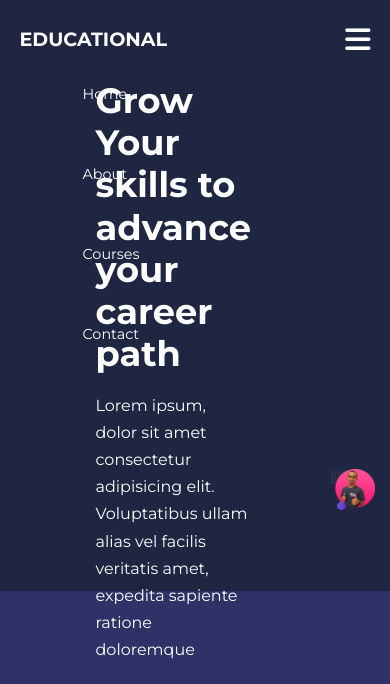
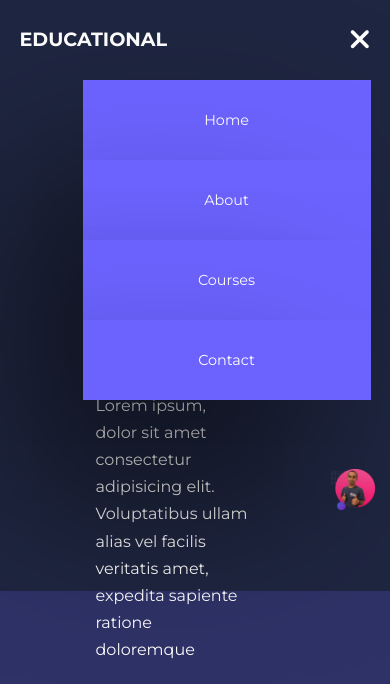
Before and after one commit to rajon111/responsive-multipage-edu-website, a plain HTML site: page index.html in a window 390 px wide. Both pictures are taken after a click on the button 357 px from the left and 40 px from the top of the page. Shown: the top 684 px of the page. Drawn offline with nearby package versions, Linux system fonts and the light colour scheme; a web font is replaced by a local one.

Commit message:
drop-down navbar added

```diff
--- a/css/style.css
+++ b/css/style.css
@@ -374,14 +374,25 @@ footer ul li a:hover{
         width: 18rem;
         flex-direction: column;
         gap: 0;
+        display: none;
     }
     .nav__menu li{
         width: 100%;
         height: 5rem;
         /* height: 5.8rem; */
+
     }
     .nav__menu li a{
-
+        background: var(--color-primary);
+        box-shadow: -4rem 6rem  10rem rgba(0,0,0,0.6);
+        width: 100%;
+        height: 100%;
+        display: grid;
+        place-items: center;
+    }
+    .nav__menu li a:hover{
+        background: var(--color-bg2);
+        color: var(--color-white);
     }
 
 }
--- a/main.js
+++ b/main.js
@@ -17,3 +17,20 @@ faqs.forEach(faq =>{
         }*/
     })
 })
+//show nave meanu
+const menu = document.querySelector('.nav__menu')
+const menuBtn = document.querySelector('#open-menu-btn')
+const closeBtn = document.querySelector('#close-menu-btn')
+
+menuBtn.addEventListener('click', ()=>{
+    menu.style.display ='flex'
+    closeBtn.style.display='inline-block'
+    menuBtn.style.display='none'
+})
+
+//close nav
+closeBtn.addEventListener('click', ()=>{
+    menu.style.display ='none'
+    closeBtn.style.display='none'
+    menuBtn.style.display='inline-block'
+})
```
